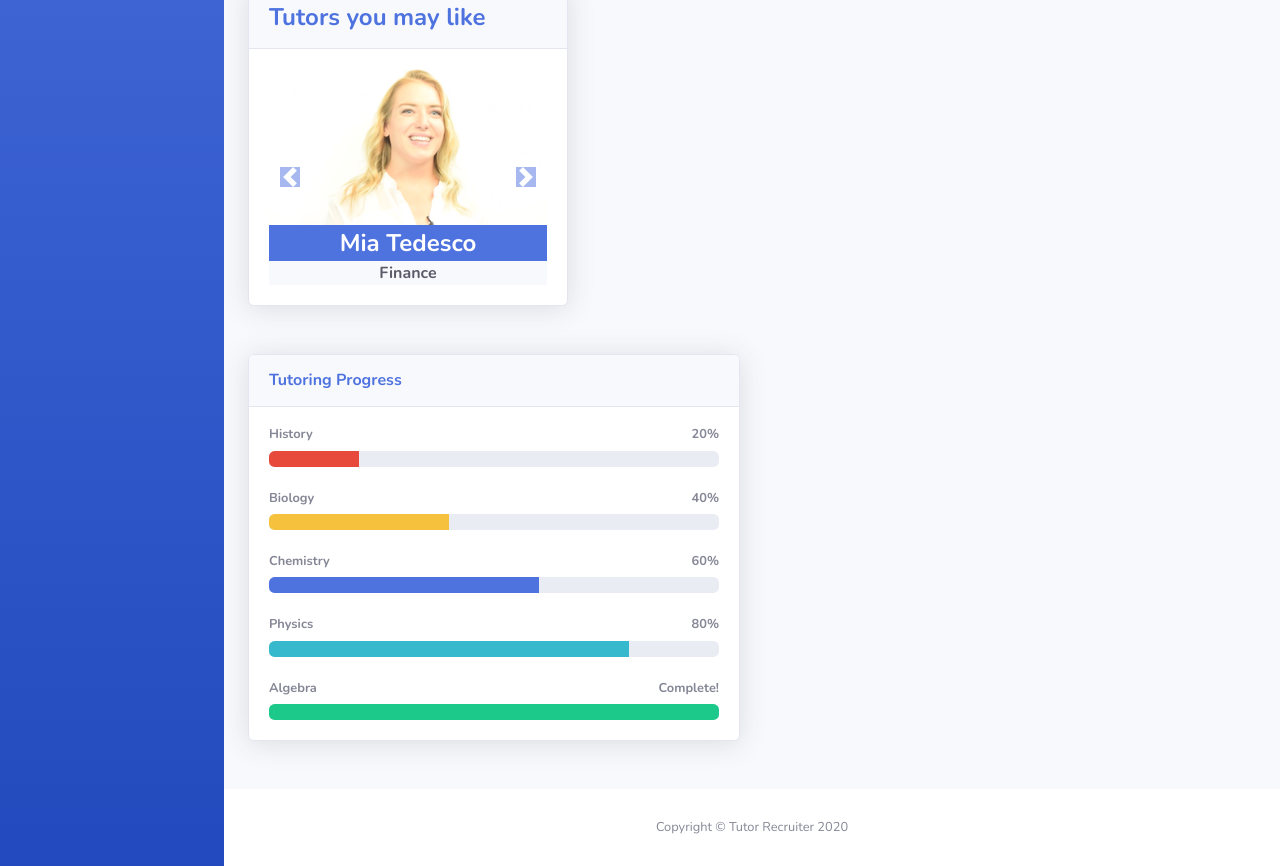
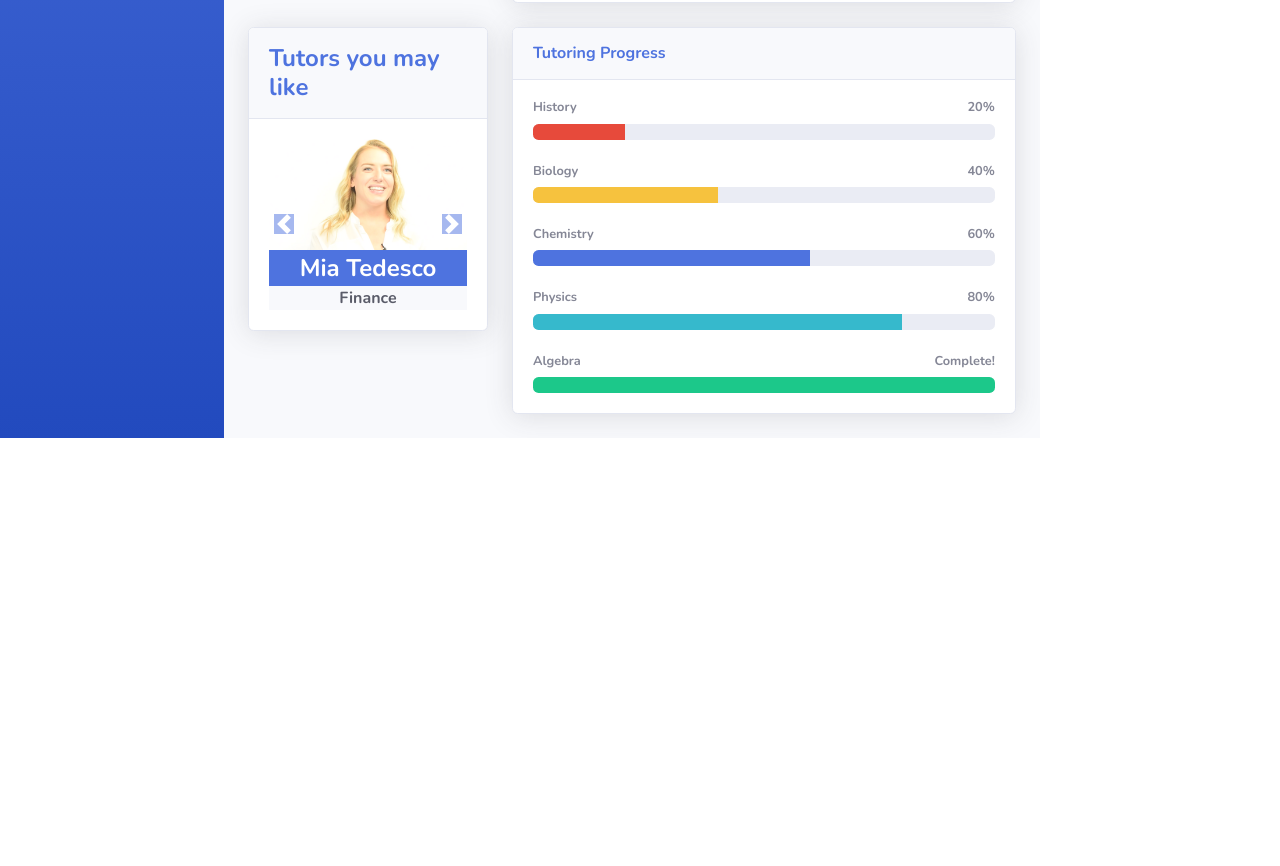
Before and after one commit to mlopezcruz2015/TutorRecruiter, a website with bundled scripts: page index.html in a window 1280 px wide. Shown: the part 673-1539 px from the top of the page. After the commit the page ends 1111 px from the top, so only its background shows below. Built offline with nearby package versions, Linux system fonts and the light colour scheme.

Commit message:
no message

```diff
--- a/index.html
+++ b/index.html
@@ -469,15 +469,12 @@
 						</div>
 					</div>
 				</div>
+
 			</div>
-		</div>
 
 
-          <!-- Content Row -->
-          <div class="row">
-
             <!-- Content Column -->
-            <div class="col-lg-6 mb-4">
+            <div class="col-xl-8 col-lg-8">
 
               <!-- Project Card Example -->
               <div class="card shadow mb-4">
@@ -517,6 +514,11 @@
 
 
           </div>
+		</div>
+
+
+          <!-- Content Row -->
+
 
         </div>
         <!-- /.container-fluid -->
```
